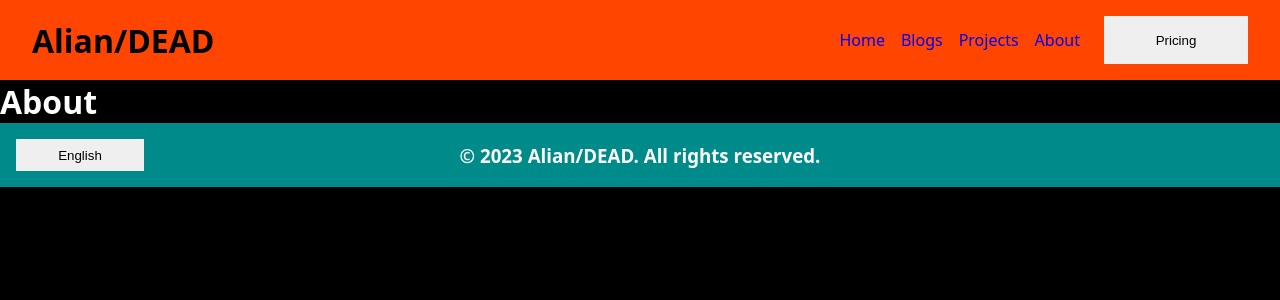
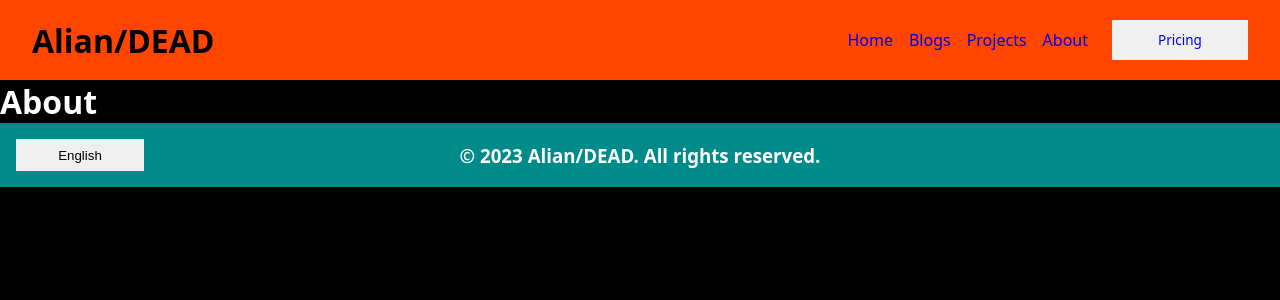
Before and after one commit to lr-devx/Website-Legacy, a Vue app: page /about in a window 1280 px wide. Shown: the top 300 px of the page. Built offline with nearby package versions, Linux system fonts and the light colour scheme; a web font is replaced by a local one.

Commit message:
Repaced anchor to RouterLink for Blazingly fast navigation (Yes I could have used RouterLink the whole time but thought it was the same thing lmao)

```diff
--- a/src/components/NavigationBar.vue
+++ b/src/components/NavigationBar.vue
@@ -1,11 +1,13 @@
 <script setup>
+    import { useRoute, RouterLink } from "vue-router";
     import navItems from "../assets/navbar.json";
-    import { ref } from "vue";
+    import { watch, ref } from "vue";
 
     const isNavbarShown = ref(false);
     const navBarButton = ref(null);
 
-    window.addEventListener("pagehide", function() {
+    const route = useRoute();
+    watch(() => route.fullPath, () => {
         isNavbarShown.value = false;
     });
 
@@ -49,21 +51,23 @@
 
 <template>
     <div id="navbar" ref="navigation">
-        <a id="main-title" href="/">Alian/DEAD</a>
+        <RouterLink id="main-title" to="/">Alian/DEAD</RouterLink>
         <ul id="navbar-items">
-            <li v-for="item in navItems" :key="item.name">
-                <a :href="item.path">{{ $t(item.name) }}</a>
+            <li v-for="item in navItems" id="item-normal" :key="item.name">
+                <RouterLink :to="item.path">{{ $t(item.name) }}</RouterLink>
             </li>
-            <button id="shiny-button" @click="$router.push('/pricing')">{{ $t("pricing") }}</button>
+            <RouterLink to="/pricing">
+                <li id="shiny-button">{{ $t("pricing") }}</li>
+            </RouterLink>
         </ul>
         <input id="navbar-switcher" ref="navBarButton" type="checkbox" @click="isNavbarShown = !isNavbarShown" :checked="isNavbarShown"/>
     </div>
     <label id="navbar-menu" v-if="isNavbarShown">
         <li v-for="item in navItems" :key="item.name">
-            <a :href="item.path">{{ $t(item.name) }}</a>
+            <RouterLink :to="item.path">{{ $t(item.name) }}</RouterLink>
         </li>
         <li id="shiny-item">
-            <a href="/pricing">{{ $t("pricing") }}</a>
+            <RouterLink to="/pricing">{{ $t("pricing") }}</RouterLink>
         </li>
     </label>
     <button id="back-to-top" ref="backButton" @click="backToTop">Back to top</button>
@@ -94,7 +98,7 @@
         justify-self: flex-end;
     }
 
-    #navbar-items li {
+    #item-normal {
         margin-right: 1rem;
     }
 
@@ -102,14 +106,27 @@
         text-decoration: none;
     }
 
+
+    #navbar-items a:hover {
+        color: black;
+    }
+
     #shiny-button {
+        background-color: #f0f0f0;
+        font-size: 13.5px;
+        display: flex;
+        align-items: center;
+        justify-content: center;
         margin-left: 0.5rem;
-        width: 9rem;
-        height: 3rem;
+        margin-right: 0rem;
+        width: 8.5rem;
+        height: 2.5rem;
         border: 0;
     }
 
     #shiny-button:hover {
+        cursor: default;
+        user-select: none;
         background-color: red;
     }
 
```
